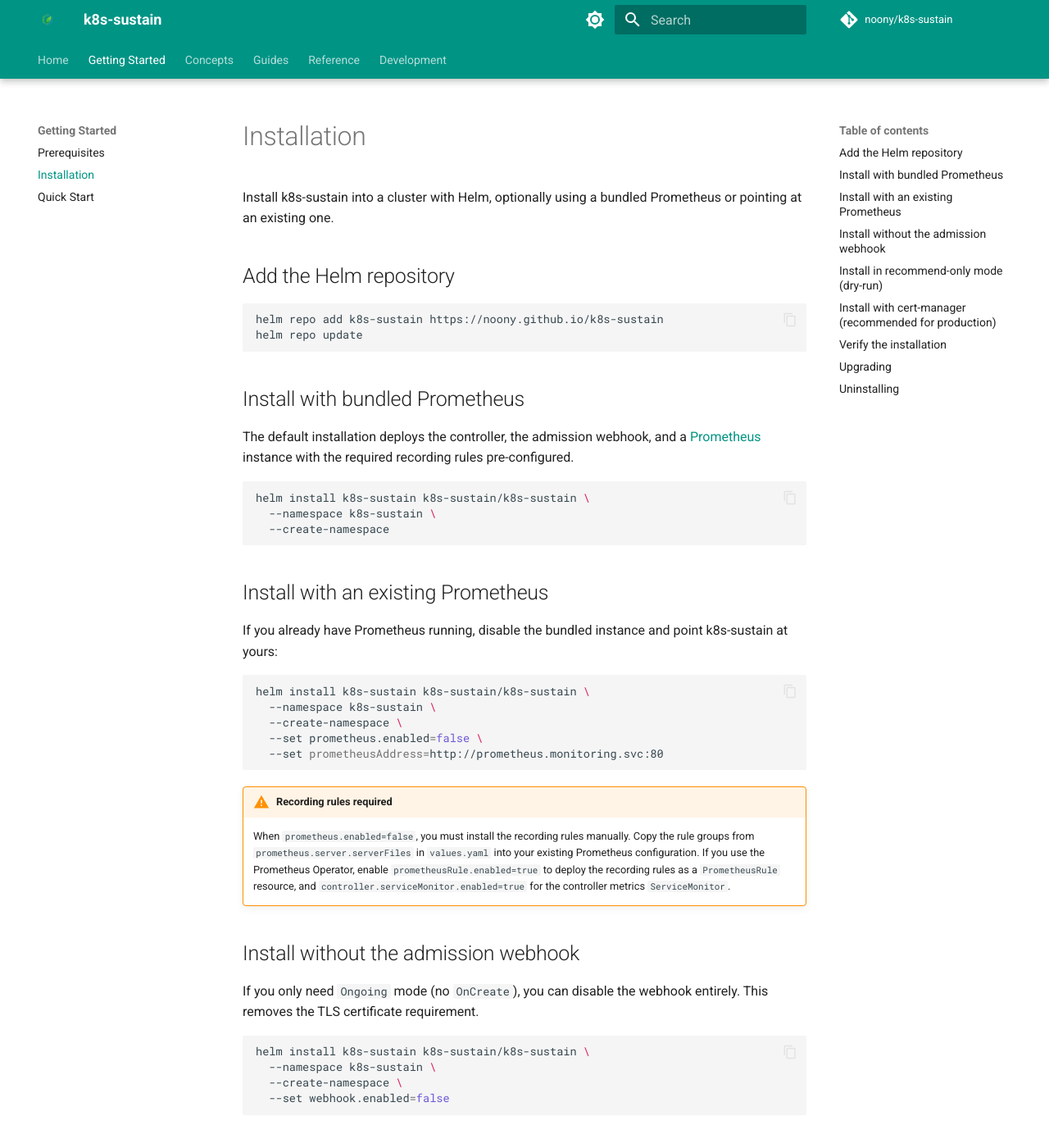
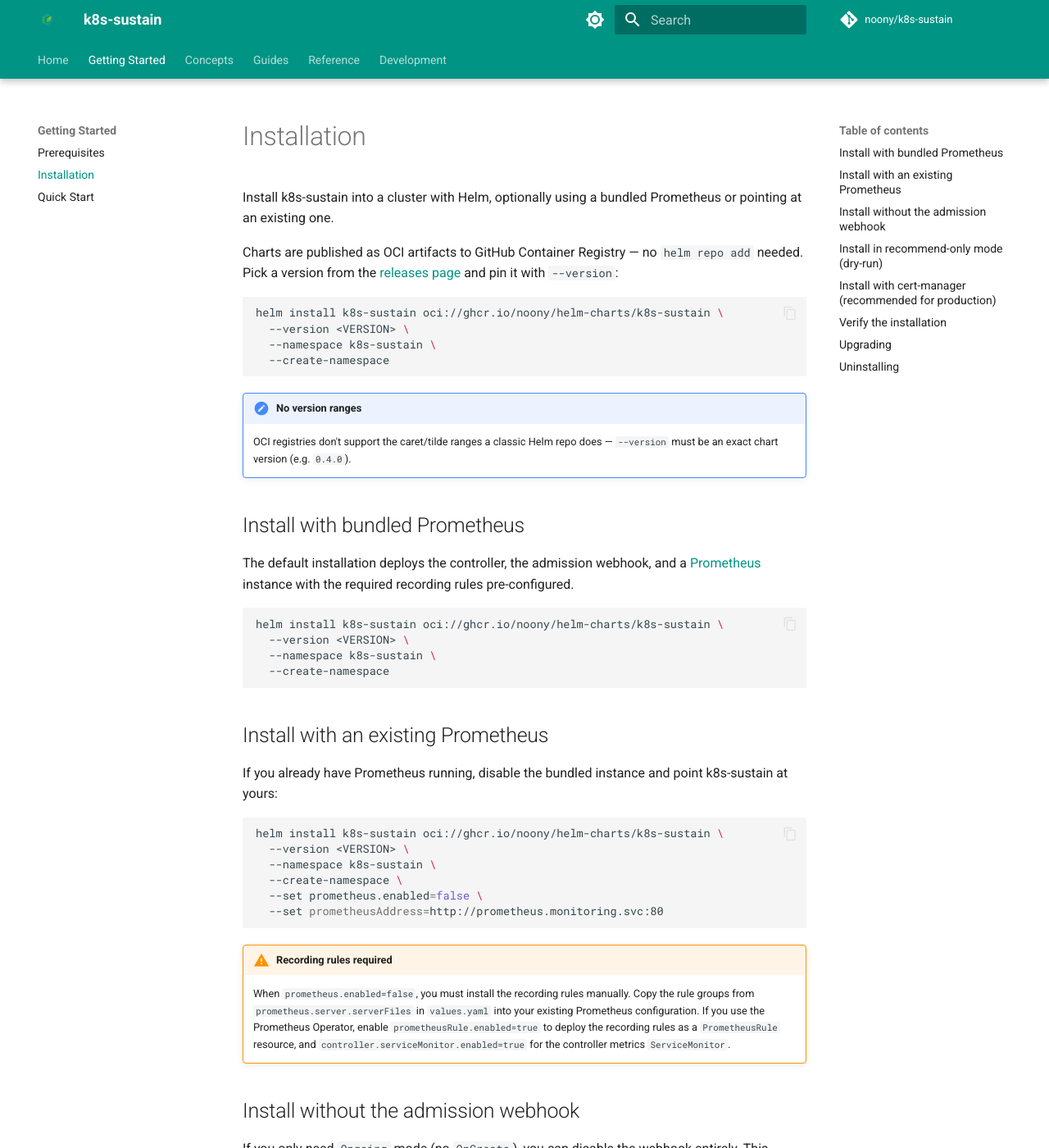
Before and after one commit to noony/k8s-sustain, an MkDocs documentation site: the page built from docs/getting-started/installation.md, in a window 1280 px wide and 1400 px high. Shown: the whole window at 82% size. Built offline with MkDocs 1.6.1 and Material for MkDocs 9.7.7, drawn with Linux system fonts in a browser that asks for light colours; comment, search, counter and statistics services are not loaded; the version menu is left out; some of the changed text lies outside the part shown.

Commit message:
helm push releases to oci gh packages

````diff
--- a/docs/getting-started/installation.md
+++ b/docs/getting-started/installation.md
@@ -2,19 +2,25 @@
 
 Install k8s-sustain into a cluster with Helm, optionally using a bundled Prometheus or pointing at an existing one.
 
-## Add the Helm repository
+Charts are published as OCI artifacts to GitHub Container Registry — no `helm repo add` needed. Pick a version from the [releases page](https://github.com/noony/k8s-sustain/releases) and pin it with `--version`:
 
 ```bash
-helm repo add k8s-sustain https://noony.github.io/k8s-sustain
-helm repo update
+helm install k8s-sustain oci://ghcr.io/noony/helm-charts/k8s-sustain \
+  --version <VERSION> \
+  --namespace k8s-sustain \
+  --create-namespace
 ```
+
+!!! note "No version ranges"
+    OCI registries don't support the caret/tilde ranges a classic Helm repo does — `--version` must be an exact chart version (e.g. `0.4.0`).
 
 ## Install with bundled Prometheus
 
 The default installation deploys the controller, the admission webhook, and a [Prometheus](https://github.com/prometheus-community/helm-charts/tree/main/charts/prometheus) instance with the required recording rules pre-configured.
 
 ```bash
-helm install k8s-sustain k8s-sustain/k8s-sustain \
+helm install k8s-sustain oci://ghcr.io/noony/helm-charts/k8s-sustain \
+  --version <VERSION> \
   --namespace k8s-sustain \
   --create-namespace
 ```
@@ -24,7 +30,8 @@
 If you already have Prometheus running, disable the bundled instance and point k8s-sustain at yours:
 
 ```bash
-helm install k8s-sustain k8s-sustain/k8s-sustain \
+helm install k8s-sustain oci://ghcr.io/noony/helm-charts/k8s-sustain \
+  --version <VERSION> \
   --namespace k8s-sustain \
   --create-namespace \
   --set prometheus.enabled=false \
@@ -41,7 +48,8 @@
 If you only need `Ongoing` mode (no `OnCreate`), you can disable the webhook entirely. This removes the TLS certificate requirement.
 
 ```bash
-helm install k8s-sustain k8s-sustain/k8s-sustain \
+helm install k8s-sustain oci://ghcr.io/noony/helm-charts/k8s-sustain \
+  --version <VERSION> \
   --namespace k8s-sustain \
   --create-namespace \
   --set webhook.enabled=false
@@ -52,7 +60,8 @@
 Run k8s-sustain without applying any changes. Recommendations are logged as structured JSON but workloads and pods are never modified.
 
 ```bash
-helm install k8s-sustain k8s-sustain/k8s-sustain \
+helm install k8s-sustain oci://ghcr.io/noony/helm-charts/k8s-sustain \
+  --version <VERSION> \
   --namespace k8s-sustain \
   --create-namespace \
   --set recommendOnly=true
@@ -61,7 +70,8 @@
 Once you are satisfied with the logged recommendations, disable recommend-only mode:
 
 ```bash
-helm upgrade k8s-sustain k8s-sustain/k8s-sustain \
+helm upgrade k8s-sustain oci://ghcr.io/noony/helm-charts/k8s-sustain \
+  --version <VERSION> \
   --namespace k8s-sustain \
   --reuse-values \
   --set recommendOnly=false
@@ -72,7 +82,8 @@
 The chart creates a self-signed Issuer and Certificate automatically — just enable cert-manager:
 
 ```bash
-helm install k8s-sustain k8s-sustain/k8s-sustain \
+helm install k8s-sustain oci://ghcr.io/noony/helm-charts/k8s-sustain \
+  --version <VERSION> \
   --namespace k8s-sustain \
   --create-namespace \
   --set webhook.certManager.enabled=true
@@ -108,9 +119,11 @@
 
 ## Upgrading
 
+Bump `--version` to the new release and re-run `helm upgrade`:
+
 ```bash
-helm repo update
-helm upgrade k8s-sustain k8s-sustain/k8s-sustain \
+helm upgrade k8s-sustain oci://ghcr.io/noony/helm-charts/k8s-sustain \
+  --version <VERSION> \
   --namespace k8s-sustain \
   --reuse-values
 ```
````
Also changed, not shown: docs/development.md (+2 -0 lines), docs/getting-started/quick-start.md (+4 -3 lines), docs/guides/cert-manager.md (+6 -3 lines), docs/reference/cli.md (+2 -1 lines), 1 other file.
